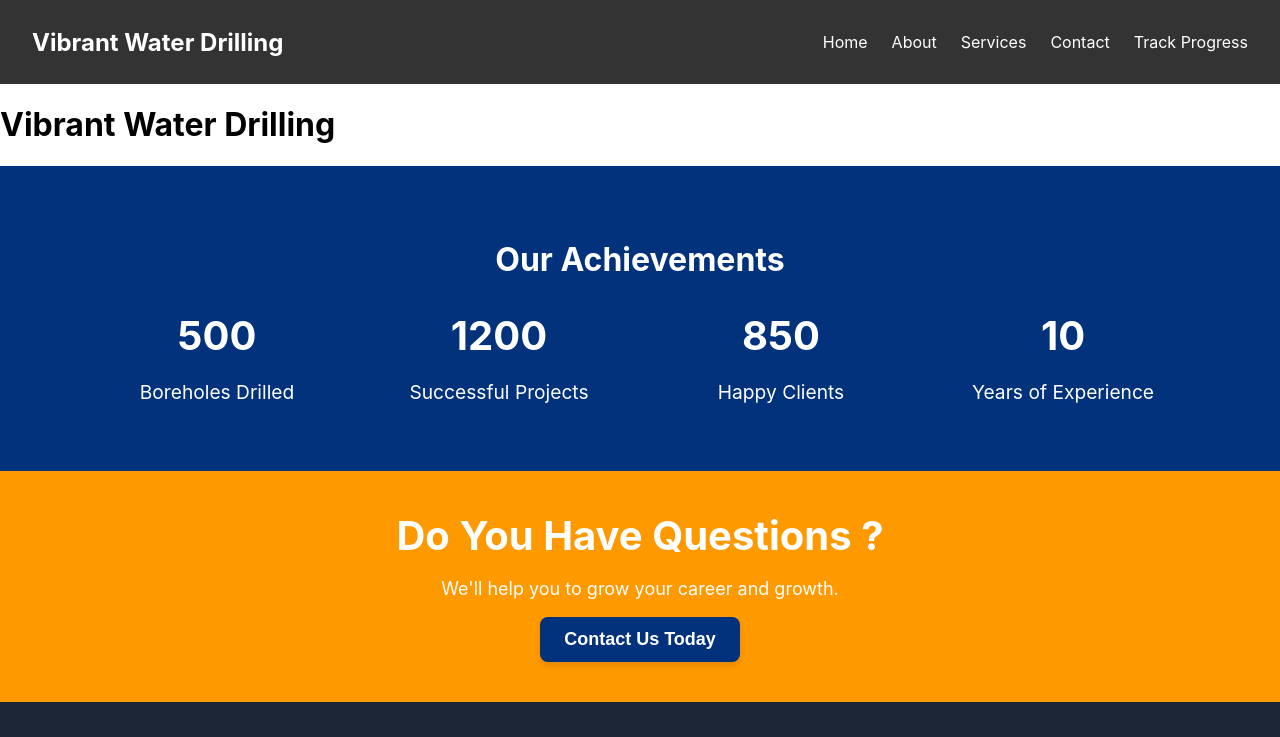
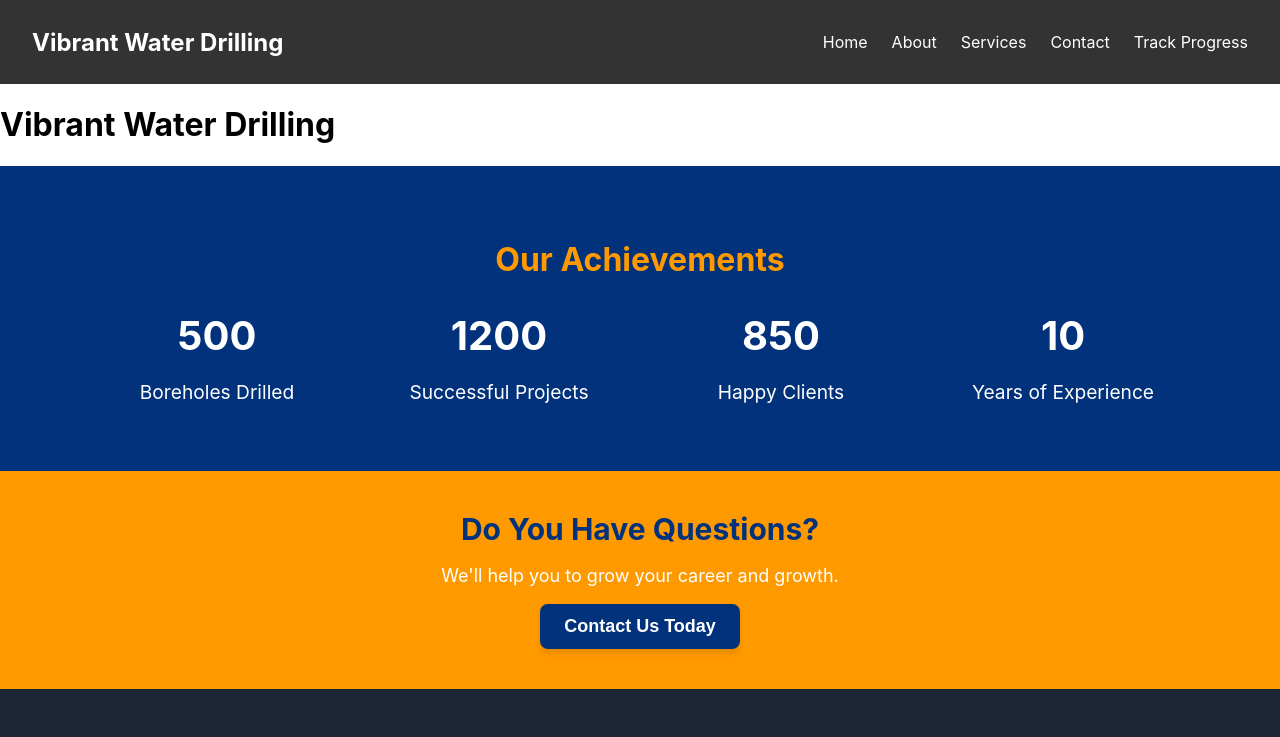
Before and after one commit to DBEST-EZRA/vibrant-water-drilling-company, a React (Create React App) app: page / in a window 1280 px wide. Shown: the top 737 px of the page. Built offline with nearby package versions, Linux system fonts and the light colour scheme; grey boxes are pictures that could not be loaded.

Commit message:
thirteen commit

```diff
--- a/package.json
+++ b/package.json
@@ -6,6 +6,7 @@
     "cra-template": "1.2.0",
     "react": "^19.0.0",
     "react-dom": "^19.0.0",
+    "react-router-dom": "^7.1.2",
     "react-scripts": "5.0.1",
     "web-vitals": "^4.2.4"
   },
--- a/src/App.js
+++ b/src/App.js
@@ -1,16 +1,41 @@
-import './App.css';
-import Footer from './components/Footer';
-import Header from './components/Header';
-import Stats from './components/Stats';
+import "./App.css";
+import Footer from "./components/Footer";
+import Header from "./components/Header";
+import Stats from "./components/Stats";
+import About from "./components/About";
+import Services from "./components/Services";
+import Contact from "./components/Contact";
+import TrackProgress from "./components/TrackProgress";
+import { BrowserRouter as Router, Route, Routes } from "react-router-dom";
 
 function App() {
   return (
-    <div className="App">
-      <Header/>
-      <h1>Vibrant Water Drilling</h1>
-      <Stats/>
-      <Footer/>
-    </div>
+    <Router>
+      <div className="App">
+        <Header />
+        <Routes>
+          {/* Default route */}
+          <Route
+            path="/"
+            element={
+              <>
+                <h1>Vibrant Water Drilling</h1>
+                <Stats />
+              </>
+            }
+          />
+          {/* Route for About page */}
+          <Route path="/about" element={<About />} />
+          {/* Route for Services page */}
+          <Route path="/services" element={<Services />} />
+          {/* Route for Contact page */}
+          <Route path="/contact" element={<Contact />} />
+          {/* Route for Track Progress page */}
+          <Route path="/track-progress" element={<TrackProgress />} />
+        </Routes>
+        <Footer />
+      </div>
+    </Router>
   );
 }
 
--- /dev/null
+++ b/src/components/About.jsx
@@ -0,0 +1,7 @@
+import React from "react";
+
+const About = () => {
+  return <div>About</div>;
+};
+
+export default About;
--- /dev/null
+++ b/src/components/Contact.jsx
@@ -0,0 +1,7 @@
+import React from "react";
+
+const Contact = () => {
+  return <div>Contact</div>;
+};
+
+export default Contact;
--- a/src/components/Footer.jsx
+++ b/src/components/Footer.jsx
@@ -1,39 +1,72 @@
-import React from "react"
-import { footer } from "../Data"
-import "./footer.css"
+import React, { useEffect, useState, useRef } from "react";
+import { footer } from "../Data";
+import "./footer.css";
 
 const Footer = () => {
+  const [isVisible, setIsVisible] = useState(false);
+  const sectionRef = useRef(null);
+  const currentYear = new Date().getFullYear();
+
+  useEffect(() => {
+    const currentRef = sectionRef.current;
+    const observer = new IntersectionObserver(
+      ([entry]) => {
+        if (entry.isIntersecting) {
+          setIsVisible(true);
+        }
+      },
+      { threshold: 0.3 } // Trigger when 30% of the section is visible
+    );
+
+    if (currentRef) {
+      observer.observe(currentRef);
+    }
+    return () => {
+      if (currentRef) {
+        observer.unobserve(currentRef);
+      }
+    };
+  }, []);
+
   return (
     <>
-      <section className='footerContact'>
-        <div className='container'>
-          <div className='send flex'>
-            <div className='text'>
-              <span>Do You Have Questions ?</span>
+      <section
+        ref={sectionRef}
+        className={`footerContact ${isVisible ? "animate" : ""}`}
+      >
+        <div className="container">
+          <div className="send flex">
+            <div className={`text ${isVisible ? "fade-in" : ""}`}>
+              <span>Do You Have Questions?</span>
               <p>We'll help you to grow your career and growth.</p>
             </div>
-            <button className='btn5'>Contact Us Today</button>
+            <button className={`btn5 ${isVisible ? "slide-in" : ""}`}>
+              Contact Us Today
+            </button>
           </div>
         </div>
       </section>
 
       <footer>
-        <div className='container'>
-          <div className='box'>
-            <div className='logo'>
-              <img src='../images/logo-light.png' alt='' />
+        <div className="container">
+          <div className="box">
+            <div className="logo">
+              <img src="../images/logo-light.png" alt="" />
               <h2>Do You Need Help With Anything?</h2>
-              <p>Receive updates, hot deals, tutorials, discounts sent straignt in your inbox every month</p>
+              <p>
+                Receive updates, hot deals, tutorials, discounts sent straignt
+                in your inbox every month
+              </p>
 
-              <div className='input flex'>
-                <input type='text' placeholder='Email Address' />
+              <div className="input flex">
+                <input type="text" placeholder="Email Address" />
                 <button className="btn5">Subscribe</button>
               </div>
             </div>
           </div>
 
           {footer.map((val) => (
-            <div className='box'>
+            <div className="box">
               <h3>{val.title}</h3>
               <ul>
                 {val.text.map((items) => (
@@ -44,11 +77,11 @@ const Footer = () => {
           ))}
         </div>
       </footer>
-      <div className='legal'>
-        <span>© 2024. Beta Softwares.</span>
+      <div className="legal">
+        <span>© {currentYear}. Beta Softwares.</span>
       </div>
     </>
-  )
-}
+  );
+};
 
-export default Footer
+export default Footer;
--- a/src/components/Header.jsx
+++ b/src/components/Header.jsx
@@ -1,5 +1,5 @@
-import React, { useState } from 'react';
-import './header.css';
+import React, { useState } from "react";
+import "./header.css";
 
 const Header = () => {
   const [isOpen, setIsOpen] = useState(false);
@@ -14,12 +14,22 @@ const Header = () => {
       <button className="menu-toggle" onClick={toggleMenu}>
         <span className="menu-icon">☰</span>
       </button>
-      <ul className={`navbar-links ${isOpen ? 'open' : ''}`}>
-        <li><a href="#home">Home</a></li>
-        <li><a href="#about">About</a></li>
-        <li><a href="#services">Services</a></li>
-        <li><a href="#contact">Contact</a></li>
-        <li><a href="#track">Track Progress</a></li>
+      <ul className={`navbar-links ${isOpen ? "open" : ""}`}>
+        <li>
+          <a href="/">Home</a>
+        </li>
+        <li>
+          <a href="about">About</a>
+        </li>
+        <li>
+          <a href="services">Services</a>
+        </li>
+        <li>
+          <a href="contact">Contact</a>
+        </li>
+        <li>
+          <a href="track-progress">Track Progress</a>
+        </li>
       </ul>
     </nav>
   );
--- /dev/null
+++ b/src/components/Services.jsx
@@ -0,0 +1,7 @@
+import React from "react";
+
+const Services = () => {
+  return <div>Services</div>;
+};
+
+export default Services;
--- /dev/null
+++ b/src/components/TrackProgress.jsx
@@ -0,0 +1,7 @@
+import React from "react";
+
+const TrackProgress = () => {
+  return <div>TrackProgress</div>;
+};
+
+export default TrackProgress;
--- a/src/components/footer.css
+++ b/src/components/footer.css
@@ -1,16 +1,71 @@
 .footerContact {
-    background-color: #FF9900;
+  background-color: #ff9900;
   padding: 40px 0;
   color: #fff;
   text-align: center;
+  overflow: hidden; /* Prevent overflow during animations */
 }
+
 .footerContact span {
-    font-size: 40px;
   font-weight: bold;
+  font-size: 30px;
+  color: #01327b;
 }
+
 .footerContact p {
   font-size: 18px;
 }
+
+.footerContact span,
+.footerContact p {
+  opacity: 0; /* Initially hidden */
+  transform: translateY(20px); /* Positioned slightly below */
+  transition: opacity 0.6s ease, transform 0.6s ease; /* Smooth transition */
+}
+
+.footerContact .fade-in span,
+.footerContact .fade-in p {
+  opacity: 1; /* Fully visible */
+  transform: translateY(0); /* Move to original position */
+}
+
+.btn5 {
+  background-color: #01327b;
+  color: white;
+  font-size: 18px;
+  font-weight: bold;
+  padding: 12px 24px;
+  border: none;
+  border-radius: 8px;
+  cursor: pointer;
+  transition: all 0.3s ease, transform 0.6s ease;
+  box-shadow: 0px 4px 6px rgba(0, 0, 0, 0.1);
+  opacity: 0;
+  transform: translateX(100px); /* Slide in from the right */
+}
+
+.btn5:hover {
+  background-color: #0051a1;
+  transform: translateY(-2px); /* Lift effect */
+  box-shadow: 0px 8px 12px rgba(0, 0, 0, 0.15);
+}
+
+.btn5:active {
+  background-color: #00264d;
+  transform: translateY(0);
+  box-shadow: 0px 4px 6px rgba(0, 0, 0, 0.1);
+}
+
+.btn5:focus {
+  outline: 2px solid #0051a1; /* Focus outline for accessibility */
+  outline-offset: 4px;
+}
+
+.btn5.slide-in {
+  opacity: 1;
+  transform: translateX(0); /* Move to original position */
+}
+
 footer {
   background-color: #1d2636;
   padding: 50px 0;
@@ -58,35 +113,6 @@
   color: rgba(255, 255, 255, 0.5);
   border-top: 1px solid rgba(255, 255, 255, 0.1);
 }
-  .btn5{
-    background-color: #01327B; /* Button background color */
-    color: white; /* Text color */
-    font-size: 18px; /* Font size */
-    font-weight: bold; /* Bold text */
-    padding: 12px 24px; /* Padding for size */
-    border: none; /* Remove border */
-    border-radius: 8px; /* Rounded corners */
-    cursor: pointer; /* Pointer cursor on hover */
-    transition: all 0.3s ease; /* Smooth transition for hover effects */
-    box-shadow: 0px 4px 6px rgba(0, 0, 0, 0.1); /* Subtle shadow */
-  }
-
-  .btn5:hover{
-    background-color: #0051A1; /* Slightly lighter blue on hover */
-    transform: translateY(-2px); /* Lift effect on hover */
-    box-shadow: 0px 8px 12px rgba(0, 0, 0, 0.15);
-  }
-
-  .btn5:active{
-    background-color: #00264D; /* Darker blue on click */
-    transform: translateY(0); /* Neutralize lift on click */
-    box-shadow: 0px 4px 6px rgba(0, 0, 0, 0.1);
-  }
-
-  .btn5:focus{
-    outline: 2px solid #0051A1; /* Focus outline for accessibility */
-    outline-offset: 4px;
-  }
 
 @media screen and (max-width: 800px) {
   footer .container {
--- a/src/components/stats.css
+++ b/src/components/stats.css
@@ -9,6 +9,7 @@
   .stats-heading {
     font-size: 2rem;
     margin-bottom: 2rem;
+    color: #FF9900;
   }
 
   .stats-container {
```
Also changed, not shown: 1 other file (tests, documents, lock files or other folders). Lines whose indentation alone changed are shown as unchanged.
